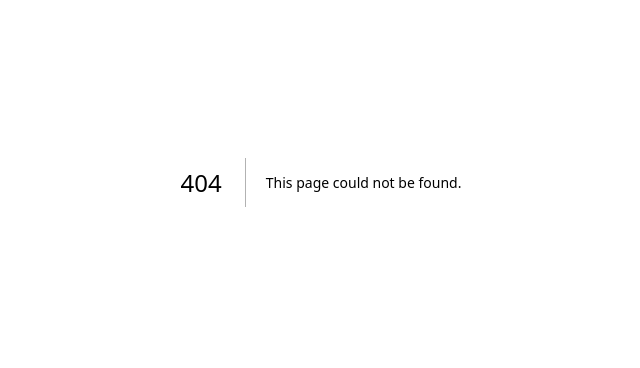
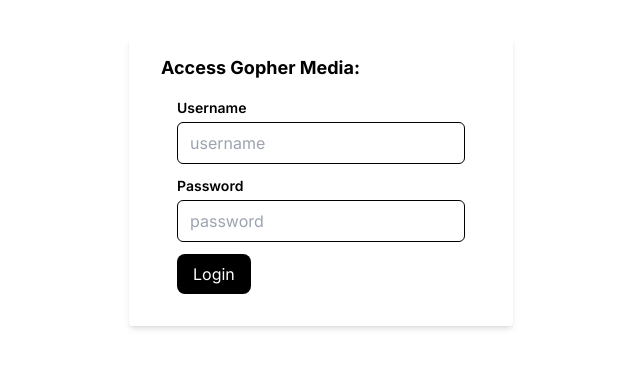
Before and after one commit to axelcarl/gopher-media-client, a Next.js app: page /login in a window 1280 px wide. Before the commit this address had no page. Shown: the part 218-586 px from the top of the page, without its empty margins (319-959 px from the left). Built offline with nearby package versions, Linux system fonts and the light colour scheme.

Commit message:
Login page added.

```diff
--- a/app/globals.css
+++ b/app/globals.css
@@ -1,30 +1,6 @@
 @tailwind base;
 @tailwind components;
 @tailwind utilities;
-
-:root {
-  --foreground-rgb: 0, 0, 0;
-  --background-start-rgb: 214, 219, 220;
-  --background-end-rgb: 255, 255, 255;
-}
-
-@media (prefers-color-scheme: dark) {
-  :root {
-    --foreground-rgb: 255, 255, 255;
-    --background-start-rgb: 0, 0, 0;
-    --background-end-rgb: 0, 0, 0;
-  }
-}
-
-body {
-  color: rgb(var(--foreground-rgb));
-  background: linear-gradient(
-      to bottom,
-      transparent,
-      rgb(var(--background-end-rgb))
-    )
-    rgb(var(--background-start-rgb));
-}
 
 @layer utilities {
   .text-balance {
--- /dev/null
+++ b/app/login/page.tsx
@@ -0,0 +1,9 @@
+import { Login } from "@/components/Login";
+
+export default function LoginPage() {
+  return (
+    <div className="w-full h-screen grid place-items-center">
+      <Login/>
+    </div>
+  );
+}
--- a/app/page.tsx
+++ b/app/page.tsx
@@ -1,113 +1,24 @@
-import Image from "next/image";
+"use client";
+import { useRouter } from "next/navigation";
+import { FC, useEffect } from "react";
 
-export default function Home() {
-  return (
-    <main className="flex min-h-screen flex-col items-center justify-between p-24">
-      <div className="z-10 max-w-5xl w-full items-center justify-between font-mono text-sm lg:flex">
-        <p className="fixed left-0 top-0 flex w-full justify-center border-b border-gray-300 bg-gradient-to-b from-zinc-200 pb-6 pt-8 backdrop-blur-2xl dark:border-neutral-800 dark:bg-zinc-800/30 dark:from-inherit lg:static lg:w-auto  lg:rounded-xl lg:border lg:bg-gray-200 lg:p-4 lg:dark:bg-zinc-800/30">
-          Get started by editing&nbsp;
-          <code className="font-mono font-bold">app/page.tsx</code>
-        </p>
-        <div className="fixed bottom-0 left-0 flex h-48 w-full items-end justify-center bg-gradient-to-t from-white via-white dark:from-black dark:via-black lg:static lg:h-auto lg:w-auto lg:bg-none">
-          <a
-            className="pointer-events-none flex place-items-center gap-2 p-8 lg:pointer-events-auto lg:p-0"
-            href="https://vercel.com?utm_source=create-next-app&utm_medium=appdir-template&utm_campaign=create-next-app"
-            target="_blank"
-            rel="noopener noreferrer"
-          >
-            By{" "}
-            <Image
-              src="/vercel.svg"
-              alt="Vercel Logo"
-              className="dark:invert"
-              width={100}
-              height={24}
-              priority
-            />
-          </a>
-        </div>
-      </div>
+const Page: FC = ({}) => {
+  const router = useRouter();
 
-      <div className="relative flex place-items-center before:absolute before:h-[300px] before:w-full sm:before:w-[480px] before:-translate-x-1/2 before:rounded-full before:bg-gradient-radial before:from-white before:to-transparent before:blur-2xl before:content-[''] after:absolute after:-z-20 after:h-[180px] after:w-full sm:after:w-[240px] after:translate-x-1/3 after:bg-gradient-conic after:from-sky-200 after:via-blue-200 after:blur-2xl after:content-[''] before:dark:bg-gradient-to-br before:dark:from-transparent before:dark:to-blue-700 before:dark:opacity-10 after:dark:from-sky-900 after:dark:via-[#0141ff] after:dark:opacity-40 before:lg:h-[360px] z-[-1]">
-        <Image
-          className="relative dark:drop-shadow-[0_0_0.3rem_#ffffff70] dark:invert"
-          src="/next.svg"
-          alt="Next.js Logo"
-          width={180}
-          height={37}
-          priority
-        />
-      </div>
+  const authenticate = async () => {
+    const res = await fetch("http://localhost:8080/authenticate", {
+     credentials: "include"
+    });
+    if (res.status !== 200) {
+      router.push("/login");
+    }
+  };
 
-      <div className="mb-32 grid text-center lg:max-w-5xl lg:w-full lg:mb-0 lg:grid-cols-4 lg:text-left">
-        <a
-          href="https://nextjs.org/docs?utm_source=create-next-app&utm_medium=appdir-template&utm_campaign=create-next-app"
-          className="group rounded-lg border border-transparent px-5 py-4 transition-colors hover:border-gray-300 hover:bg-gray-100 hover:dark:border-neutral-700 hover:dark:bg-neutral-800/30"
-          target="_blank"
-          rel="noopener noreferrer"
-        >
-          <h2 className={`mb-3 text-2xl font-semibold`}>
-            Docs{" "}
-            <span className="inline-block transition-transform group-hover:translate-x-1 motion-reduce:transform-none">
-              -&gt;
-            </span>
-          </h2>
-          <p className={`m-0 max-w-[30ch] text-sm opacity-50`}>
-            Find in-depth information about Next.js features and API.
-          </p>
-        </a>
+  useEffect(() => {
+    authenticate();
+  }, []);
 
-        <a
-          href="https://nextjs.org/learn?utm_source=create-next-app&utm_medium=appdir-template-tw&utm_campaign=create-next-app"
-          className="group rounded-lg border border-transparent px-5 py-4 transition-colors hover:border-gray-300 hover:bg-gray-100 hover:dark:border-neutral-700 hover:dark:bg-neutral-800/30"
-          target="_blank"
-          rel="noopener noreferrer"
-        >
-          <h2 className={`mb-3 text-2xl font-semibold`}>
-            Learn{" "}
-            <span className="inline-block transition-transform group-hover:translate-x-1 motion-reduce:transform-none">
-              -&gt;
-            </span>
-          </h2>
-          <p className={`m-0 max-w-[30ch] text-sm opacity-50`}>
-            Learn about Next.js in an interactive course with&nbsp;quizzes!
-          </p>
-        </a>
+  return <div>Home</div>;
+};
 
-        <a
-          href="https://vercel.com/templates?framework=next.js&utm_source=create-next-app&utm_medium=appdir-template&utm_campaign=create-next-app"
-          className="group rounded-lg border border-transparent px-5 py-4 transition-colors hover:border-gray-300 hover:bg-gray-100 hover:dark:border-neutral-700 hover:dark:bg-neutral-800/30"
-          target="_blank"
-          rel="noopener noreferrer"
-        >
-          <h2 className={`mb-3 text-2xl font-semibold`}>
-            Templates{" "}
-            <span className="inline-block transition-transform group-hover:translate-x-1 motion-reduce:transform-none">
-              -&gt;
-            </span>
-          </h2>
-          <p className={`m-0 max-w-[30ch] text-sm opacity-50`}>
-            Explore starter templates for Next.js.
-          </p>
-        </a>
-
-        <a
-          href="https://vercel.com/new?utm_source=create-next-app&utm_medium=appdir-template&utm_campaign=create-next-app"
-          className="group rounded-lg border border-transparent px-5 py-4 transition-colors hover:border-gray-300 hover:bg-gray-100 hover:dark:border-neutral-700 hover:dark:bg-neutral-800/30"
-          target="_blank"
-          rel="noopener noreferrer"
-        >
-          <h2 className={`mb-3 text-2xl font-semibold`}>
-            Deploy{" "}
-            <span className="inline-block transition-transform group-hover:translate-x-1 motion-reduce:transform-none">
-              -&gt;
-            </span>
-          </h2>
-          <p className={`m-0 max-w-[30ch] text-sm opacity-50 text-balance`}>
-            Instantly deploy your Next.js site to a shareable URL with Vercel.
-          </p>
-        </a>
-      </div>
-    </main>
-  );
-}
+export default Page;
--- /dev/null
+++ b/components/Input.tsx
@@ -0,0 +1,38 @@
+import { ChangeEventHandler, FC } from "react";
+
+interface InputProps {
+  type?: string;
+  name?: string;
+  placeholder?: string;
+  value?: number | string;
+  onChange?: ChangeEventHandler<HTMLInputElement>;
+  label?: string;
+}
+
+export const Input: FC<InputProps> = ({
+  type,
+  name,
+  placeholder,
+  value,
+  onChange,
+  label,
+}) => {
+  return (
+    <div className="flex flex-col gap-1 has-[:focus]:text-indigo-500">
+      {label ? (
+        <label htmlFor={name} className=" text-sm font-semibold">
+          {label}
+        </label>
+      ) : null}
+      <input
+        type={type}
+        name={name}
+        id={name}
+        placeholder={placeholder}
+        value={value}
+        onChange={onChange}
+        className="border-black rounded-md border-solid border p-2 indent-1 focus:outline-indigo-500 focus:placeholder-indigo-500"
+      />
+    </div>
+  );
+};
--- /dev/null
+++ b/components/Login.tsx
@@ -0,0 +1,60 @@
+"use client";
+import { useState, FC } from "react";
+import { Input } from "./Input";
+import { useRouter } from "next/navigation";
+
+export const Login: FC = ({}) => {
+  const [name, setName] = useState("");
+  const [password, setPassword] = useState("");
+  const router = useRouter();
+
+  const login = async (name: string, password: string) => {
+    const res = await fetch("http://localhost:8080/login", {
+      method: "post",
+      headers: {
+        Accept: "application/json",
+        "Content-Type": "application/json",
+      },
+      body: JSON.stringify({
+        name,
+        password,
+      }),
+      credentials: "include"
+    });
+
+    const json = await res.json();
+    if (res.status === 200) {
+      router.push("/");
+    }
+  };
+
+  return (
+    <div className="bg-white flex text-black flex-col w-96 rounded px-8 py-4 shadow-md hover:shadow-lg">
+      <h1 className="text-lg font-bold">
+        Access Gopher Media:
+      </h1>
+      <div className="flex flex-col gap-3 w-full p-4">
+        <Input
+          type="text"
+          placeholder="username"
+          value={name}
+          onChange={(event) => setName(event.target.value)}
+          label="Username"
+        />
+        <Input
+          type="password"
+          placeholder="password"
+          value={password}
+          onChange={(event) => setPassword(event.target.value)}
+          label="Password"
+        />
+        <button
+          onClick={() => login(name, password)}
+          className="bg-black text-white rounded-lg px-4 py-2 w-min hover:bg-indigo-500"
+        >
+          Login
+        </button>
+      </div>
+    </div>
+  );
+};
```
